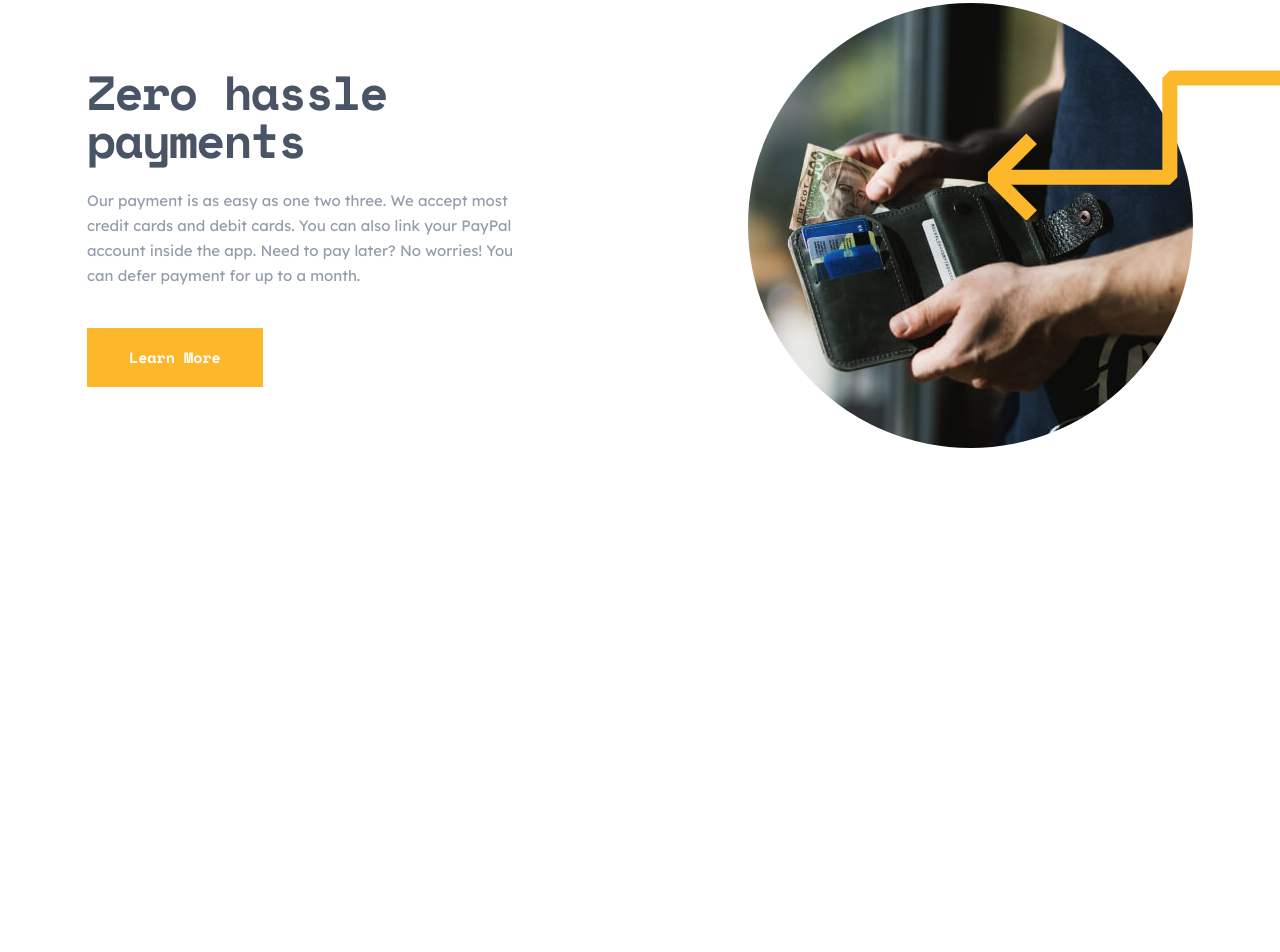
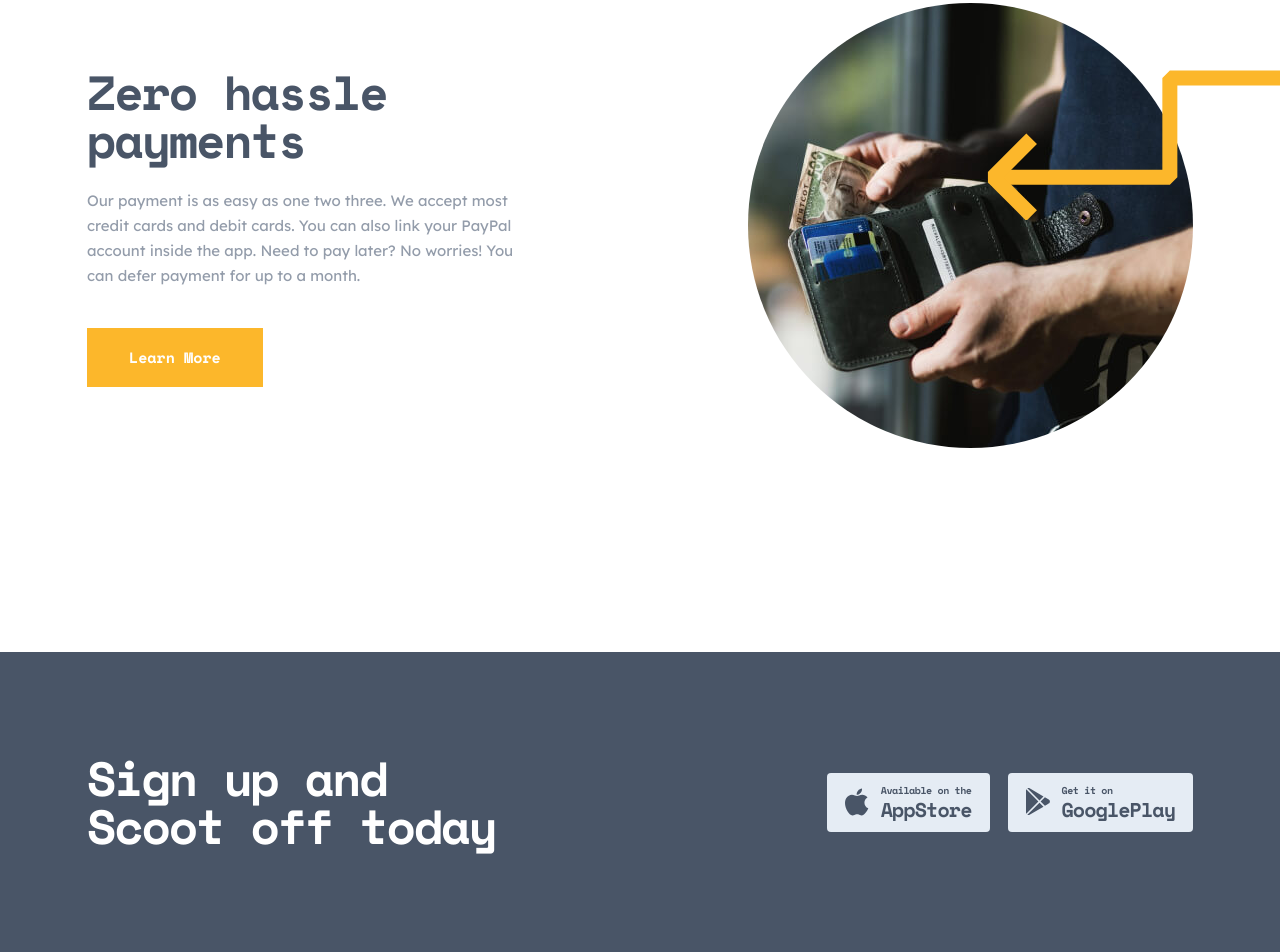
Before and after one commit to Samandar-Dev-05/scoot, a plain HTML site: page index.html in a window 1280 px wide. Shown: the part 2625-3577 px from the top of the page. Before the commit the page ends 3077 px from the top, so only its background shows below. Drawn offline with Linux system fonts and the light colour scheme.

Commit message:
finish footer top end responsive

```diff
--- a/index.html
+++ b/index.html
@@ -20,7 +20,7 @@
                     <img class="header-img" src="./assets/svg/header-logo.svg" alt="header-logo" width="108"
                         height="29">
                 </a>
-                <img class="header-icon" src="./assets/svg/header-icon.svg" alt="header-icon" width="20" height="16">
+                <img class="header-icon" src="./assets/icons/header-icon.svg" alt="header-icon" width="20" height="16">
                 <ul class="header-list">
                     <li class="header-item">
                         <a href="#" class="header-link">About</a>
@@ -129,8 +129,10 @@
                                 riding telemetry
                             </h2>
                             <p class="learn-more-text">
-                                The Scoot app is available with riding telemetry. This means it can show you your average
-                                speed, how long you've been using the scooter, your traveling distance, and many more things
+                                The Scoot app is available with riding telemetry. This means it can show you your
+                                average
+                                speed, how long you've been using the scooter, your traveling distance, and many more
+                                things
                                 all in an easy to use app.
                             </p>
                             <a class="learn-more-link">
@@ -139,23 +141,25 @@
                         </div>
                         <div class="learn-more-img-box-1">
                             <img class="learn-more-img" width="445" height="445" src="./assets/img/learn-more-img1.jpg"
-                            alt="learn-more-img1"
-                            srcset="./assets/img/learn-more-img1.jpg 1x, ./assets/img/learn-more-img1@2x.jpg 2x">
+                                alt="learn-more-img1"
+                                srcset="./assets/img/learn-more-img1.jpg 1x, ./assets/img/learn-more-img1@2x.jpg 2x">
                         </div>
                     </li>
                     <li class="learn-more-item">
                         <div class="learn-more-img-box-2">
                             <img class="learn-more-img" width="445" height="445" src="./assets/img/learn-more-img2.jpg"
-                            alt="learn-more-img1"
-                            srcset="./assets/img/learn-more-img2.jpg 1x, ./assets/img/learn-more-img2@2x.jpg 2x">
+                                alt="learn-more-img1"
+                                srcset="./assets/img/learn-more-img2.jpg 1x, ./assets/img/learn-more-img2@2x.jpg 2x">
                         </div>
                         <div class="learn-more-info-box">
                             <h2 class="learn-more-title">
                                 Coming to a city near you
                             </h2>
                             <p class="learn-more-text">
-                                Scoot is available in 4 major cities so far. We’re expanding rapidly, so be sure to let us
-                                know if you want to see us in your hometown. We’re aiming to let our scooters loose on 23
+                                Scoot is available in 4 major cities so far. We’re expanding rapidly, so be sure to let
+                                us
+                                know if you want to see us in your hometown. We’re aiming to let our scooters loose on
+                                23
                                 cities over the coming year.
                             </p>
                             <a class="learn-more-link">
@@ -170,7 +174,8 @@
                                 Zero hassle payments
                             </h2>
                             <p class="learn-more-text">
-                                Our payment is as easy as one two three. We accept most credit cards and debit cards. You
+                                Our payment is as easy as one two three. We accept most credit cards and debit cards.
+                                You
                                 can also link your PayPal account inside the app. Need to pay later? No worries! You can
                                 defer payment for up to a month.
                             </p>
@@ -179,9 +184,9 @@
                             </a>
                         </div>
                         <div class="learn-more-img-box-3">
-                            <img class="learn-more-img learn-more-img-3" width="445" height="445" src="./assets/img/learn-more-img3.jpg"
-                            alt="learn-more-img1"
-                            srcset="./assets/img/learn-more-img3.jpg 1x, ./assets/img/learn-more-img3@2x.jpg 2x">
+                            <img class="learn-more-img learn-more-img-3" width="445" height="445"
+                                src="./assets/img/learn-more-img3.jpg" alt="learn-more-img1"
+                                srcset="./assets/img/learn-more-img3.jpg 1x, ./assets/img/learn-more-img3@2x.jpg 2x">
                         </div>
                     </li>
                 </ul>
@@ -191,6 +196,41 @@
 
     </main>
 
+    <!-- FOOTER START -->
+    <footer class="footer">
+        <div class="footer-top">
+            <div class="container footer-top-box">
+                <h2 class="footer-top-title">
+                    Sign up and Scoot off today
+                </h2>
+                <div class="footer-top-wrapper">
+                    <a href="#" class="footer-top-link">
+                        <img class="footer-top-link-img" width="24" height="28" src="./assets/icons/footer-top-icon-1.svg" alt="footer-top-icon-1">
+                        <div class="footer-top-wrap">
+                            <p class="footer-top-link-text">Available on the</p>
+                            <h5 class="footer-top-link-title">
+                                AppStore
+                            </h5>
+                        </div>
+                    </a>
+                    <a href="#" class="footer-top-link">
+                        <img class="footer-top-link-img" width="24" height="28" src="./assets/icons/footer-top-icon-2.svg" alt="footer-top-icon-2">
+                        <div class="footer-top-wrap">
+                            <p class="footer-top-link-text">Get it on</p>
+                            <h5 class="footer-top-link-title">
+                                GooglePlay
+                            </h5>
+                        </div>
+                    </a>
+                </div>
+            </div>
+        </div>
+        <div class="footer-bottom">
+
+        </div>
+    </footer>
+    <!-- FOOTER END -->
+
 
 </body>
 
--- a/scss/_all-blocks/_footer.scss
+++ b/scss/_all-blocks/_footer.scss
@@ -1 +1,103 @@
-// bu yerda footer
+.footer-top {
+    margin-top: 200px;
+    background: $DarkNavy;
+    padding: 102px 0;
+
+    &-box {
+        display: flex;
+        justify-content: space-between;
+        align-items: center;
+
+    }
+
+    &-title {
+        @include heading-2($White);
+        width: 415px;
+    }
+
+    &-wrapper {
+        display: flex;
+        gap: 18px;
+    }
+
+    &-link {
+        border: 2px solid transparent;
+        border-radius: 4px;
+        background: $LightGrey;
+        padding: 8px 16px;
+        display: flex;
+        align-items: center;
+        gap: 12px;
+    }
+
+    &-link:active {
+        opacity: 0.7;
+    }
+
+
+
+    &-wrap {
+        display: flex;
+        flex-direction: column;
+    }
+
+    &-link-text {
+        color: $DarkNavy;
+        font-family: Space Mono;
+        font-size: 10px;
+        font-style: normal;
+        font-weight: 700;
+        line-height: normal;
+        letter-spacing: -0.446px;
+    }
+
+    &-link-title {
+        color: $DarkNavy;
+        font-family: Space Mono;
+        font-size: 20px;
+        font-style: normal;
+        font-weight: 700;
+        line-height: 24px;
+        /* 120% */
+        letter-spacing: -0.893px;
+    }
+}
+
+@media only screen and (max-width:980px) {
+    .footer-top {
+        padding: 62px auto;
+
+        &-box {
+            flex-direction: column;
+            gap: 40px;
+            text-align: center;
+        }
+    }
+}
+
+@media only screen and (max-width:540px) {
+    .footer-top {
+        padding: 88px auto;
+
+        &-title {
+            font-size: 32px;
+            line-height: 32px;
+            width: 311px;
+            letter-spacing: -1.429px;
+        }
+    }
+
+}
+
+@media only screen and (max-width:440px) {
+    .footer-top {
+        &-wrapper {
+            flex-direction: column;
+            gap: 8px;
+        }
+
+        &-title {
+            width: 280px;
+        }
+    }
+}
```
Also changed, not shown: assets/icons/footer-bottom-icon-1.svg (added), assets/icons/footer-bottom-icon-2.svg (added), assets/icons/footer-top-icon-1.svg (added), assets/icons/footer-top-icon-2.svg (added), assets/icons/header-icon.svg (renamed from assets/svg/header-icon.svg), assets/svg/footer-bottom-logo.svg (added), css/main.css, 2 other files.
